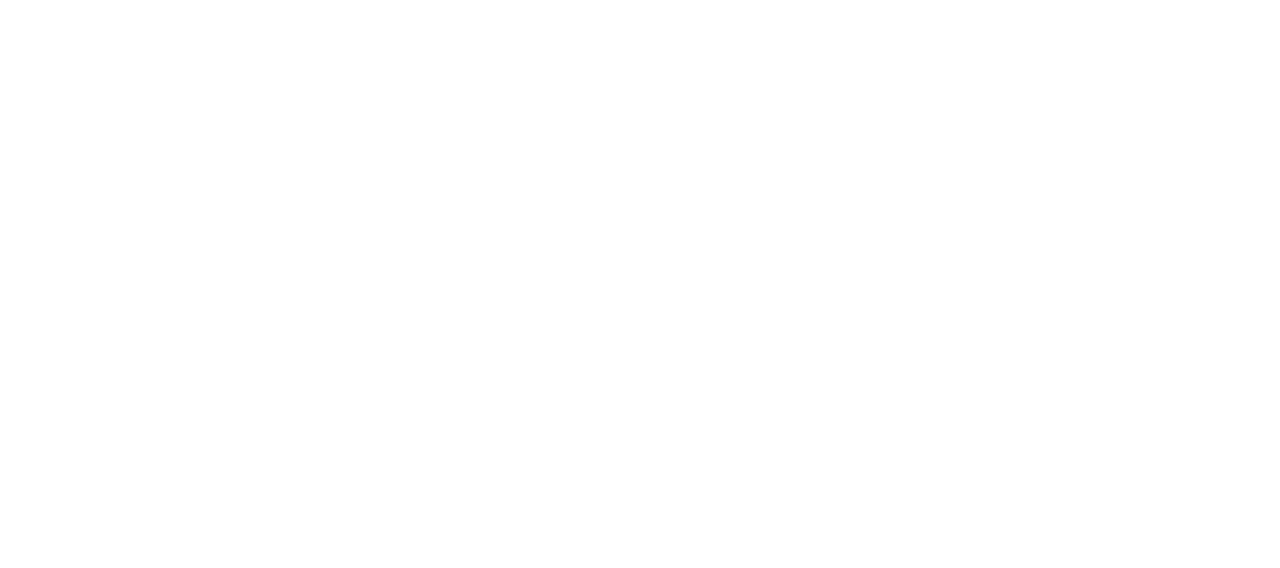
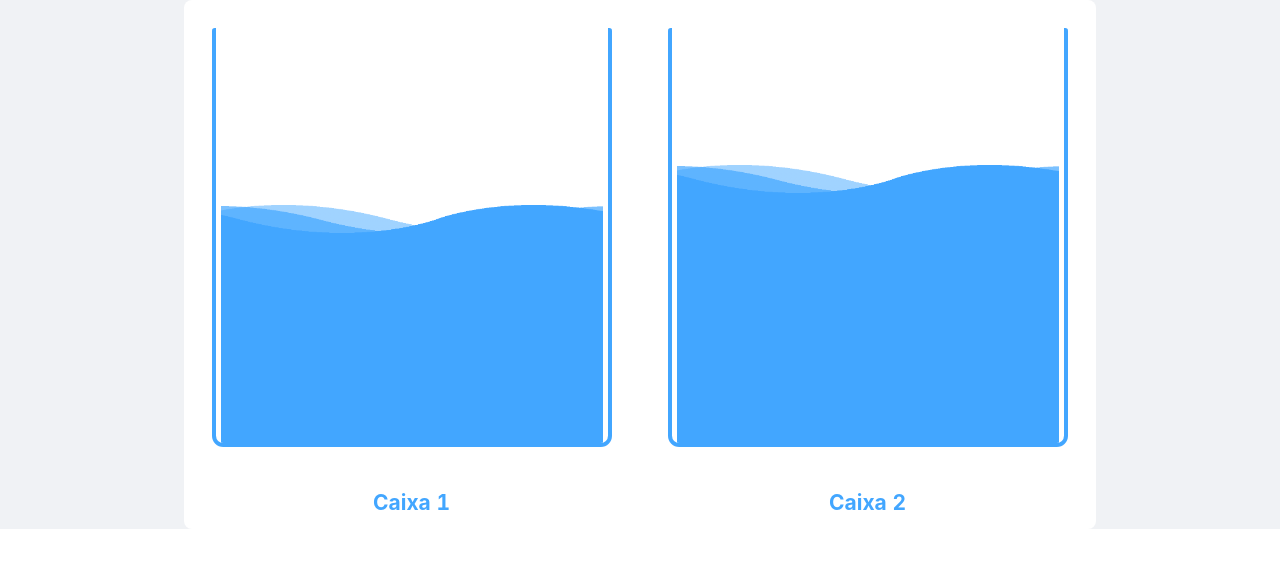
Before and after one commit to iciotunifacs/thingYota-app, a React (Create React App) app: page /box in a window 1280 px wide. Shown: the top 568 px of the page. Built offline with nearby package versions, Linux system fonts and the light colour scheme.

Commit message:
Atualizando caixa dagua

```diff
--- /dev/null
+++ b/src/components/boxes/Pipe.js
@@ -0,0 +1,14 @@
+import React from 'react'
+
+export default function Pipe() {
+    return (
+        <div></div>
+    )
+}
+
+const pipeStyle = {
+    width: '300px',
+    height: '50px',
+    backgroundColor: 'grey',
+    border:'1px solid #ccc'
+}
--- a/src/components/boxes/WaterBox.css
+++ b/src/components/boxes/WaterBox.css
@@ -1,3 +1,9 @@
+:root{
+  --water-color: #42a6ff;
+  --purple: #42124c;
+  --red: #b71a30;
+  --pink: #bb083d;
+}
 #water-lvl{
     width:100%;
     height:300px;
@@ -38,8 +44,6 @@
     }
   }
   #water-box{
-    margin-top: 1em;
-    border: ;
     background: #fff;
     padding: 5px;
     border-bottom-left-radius: 0.8em;
@@ -50,7 +54,8 @@
     border-bottom: 4px solid var(--water-color);
     border-right: 4px solid var(--water-color);
     overflow: hidden;
-    margin-left:65px;
+    width:400px;
+    margin: 2em;
   }
   #waves{
     position: relative;
--- a/src/components/boxes/WaterBox.js
+++ b/src/components/boxes/WaterBox.js
@@ -1,11 +1,11 @@
 import React from 'react';
-import './WaterBox';
+import './WaterBox.css';
 
-export default function WaterBox() {
+export default function WaterBox(props) {
     return (
-        <div id="water-box">
-                <div id="water">
-                    {this.props.name}
+        <div>
+            <div id="water-box" title={props.title}>
+                    <div id="water" style={{top:props.volume+'px'}}>
                             <div id="waves">
                                 <div id="wave" class="wave1"></div>
                                 <div id="wave" class="wave2"></div>
@@ -14,5 +14,16 @@
                         <div id="water-lvl"></div>
                     </div>
             </div>
+            <div style={textStyle}>{props.title}</div>
+            {/*<Percent percent={props.volume}/>*/}
+        </div>
     )
 }
+
+const textStyle = {
+    padding: '0.5em 9em',
+    color: '#42a6ff',
+    fontWeight: 'bold',
+    fontSize: '1.5em',
+    textTransform: 'capitalize'
+}
--- a/src/components/statistic/StatisticView-container.js
+++ b/src/components/statistic/StatisticView-container.js
@@ -1,11 +1,12 @@
 import React from 'react';
-import WaterBox from '../boxes/WaterBox';
 
-export default function HomeView(props) {
+const HomeView = (props) => {
   return (
     <div className="site-layout-background" style={{ padding: 24, minHeight: 360 }}>
       Statistica
-      <WaterBox name="ABC" />
+      <h1>Teste</h1>
     </div>
   )
 }
+
+export default HomeView
--- a/src/layout/AppRoute.js
+++ b/src/layout/AppRoute.js
@@ -9,6 +9,7 @@
 import Home from '../screens/Home'
 import Buckets from '../screens/Buckets'
 import SingleBucket from '../screens/SingleBucket'
+import WaterBoxContainer from '../screens/WaterBoxContainer'
 
 const AppRoute = (props) => {
   return (
@@ -16,6 +17,7 @@
           <Route exact path="/login" component={Login}/>
           <Route exact path="/singup" component={Singup}/>
           <Route exact path="/datasheet" component={Home}/>
+          <Route exact path="/box" component={WaterBoxContainer} />
           <PrivateRoute exact path="/" component={Home}/>
           <PrivateRoute exact path="/buckets" component={Buckets}/>
           <PrivateRoute exact path="/bucket/:bucketId" component={SingleBucket}/>
--- /dev/null
+++ b/src/screens/WaterBoxContainer.js
@@ -0,0 +1,21 @@
+import React from 'react'
+import WaterBox from '../components/boxes/WaterBox';
+import Pipe from '../components/boxes/Pipe'
+
+const  WaterBoxContainer = (props) => {
+  return (
+    <div style={containerStyle}>
+      <WaterBox volume={100} title="Caixa 1"/>
+      <WaterBox volume={60} title="Caixa 2"/>
+      <Pipe />
+    </div>
+  )
+}
+
+const containerStyle = {
+  display: `flex`,
+  margin: `0 auto`,
+  background: 'white',
+  borderRadius: '8px'
+}
+export default WaterBoxContainer;
```
Also changed, not shown: src/components/boxes/Percent.js (added, +21 -0 lines), src/components/boxes/wave.png (added). Lines whose indentation alone changed are shown as unchanged.
